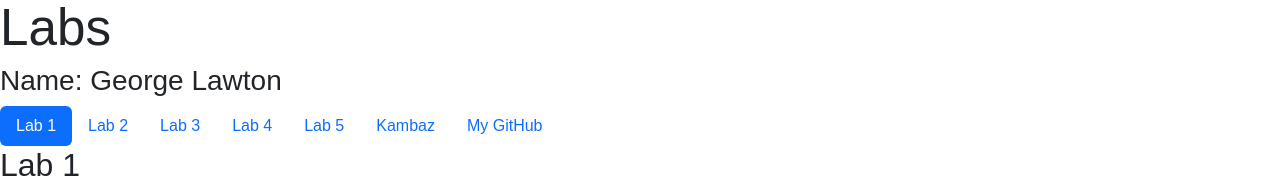
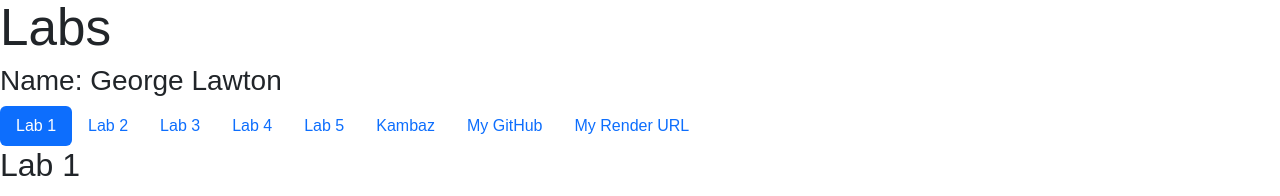
Before and after one commit to georgelawtonn/kambaz-react-web-app, a React (Vite) app: page /#/Labs/Lab1 in a window 1280 px wide. Shown: the top 196 px of the page. Built offline with nearby package versions, Linux system fonts and the light colour scheme; no server answers; the HTML template or start-up script is replaced by a standard one.

Commit message:
A5 Deliverable

```diff
--- a/src/Labs/TOC.tsx
+++ b/src/Labs/TOC.tsx
@@ -19,6 +19,8 @@ export default function TOC() {
             <Nav.Item> <Nav.Link as={Link} to="/Kambaz" id="wd-kambaz"> Kambaz </Nav.Link> </Nav.Item>
             <Nav.Item> <Nav.Link id="wd-github" href="https://github.com/georgelawtonn/kambaz-react-web-app" target="_blank"> My
                 GitHub </Nav.Link> </Nav.Item>
+            <Nav.Item> <Nav.Link id="wd-render-server" href="https://kambaz-node-server-app-cxoo.onrender.com" target="_blank"> My
+                Render URL </Nav.Link> </Nav.Item>
         </Nav>
     );
 }
```
